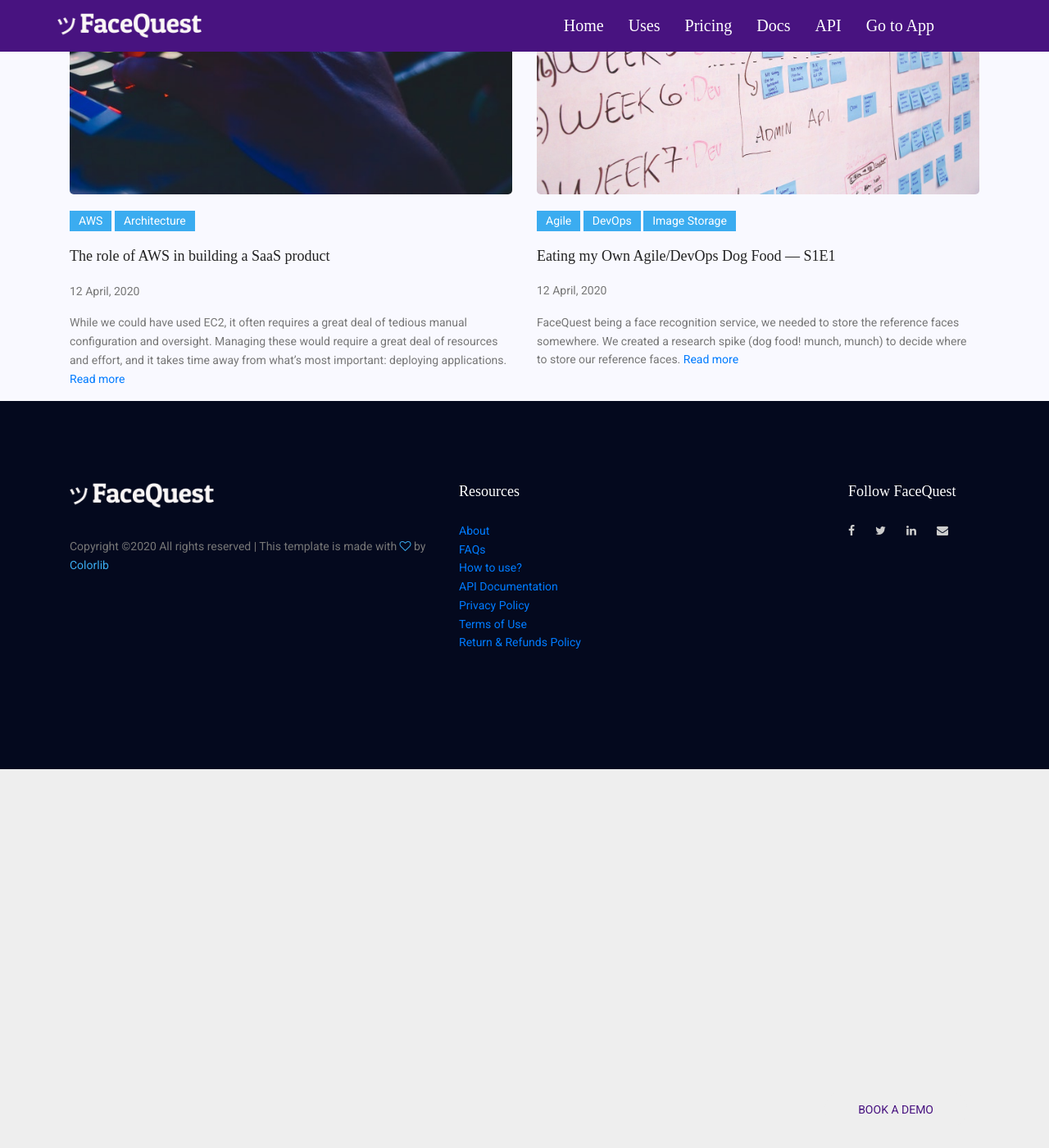
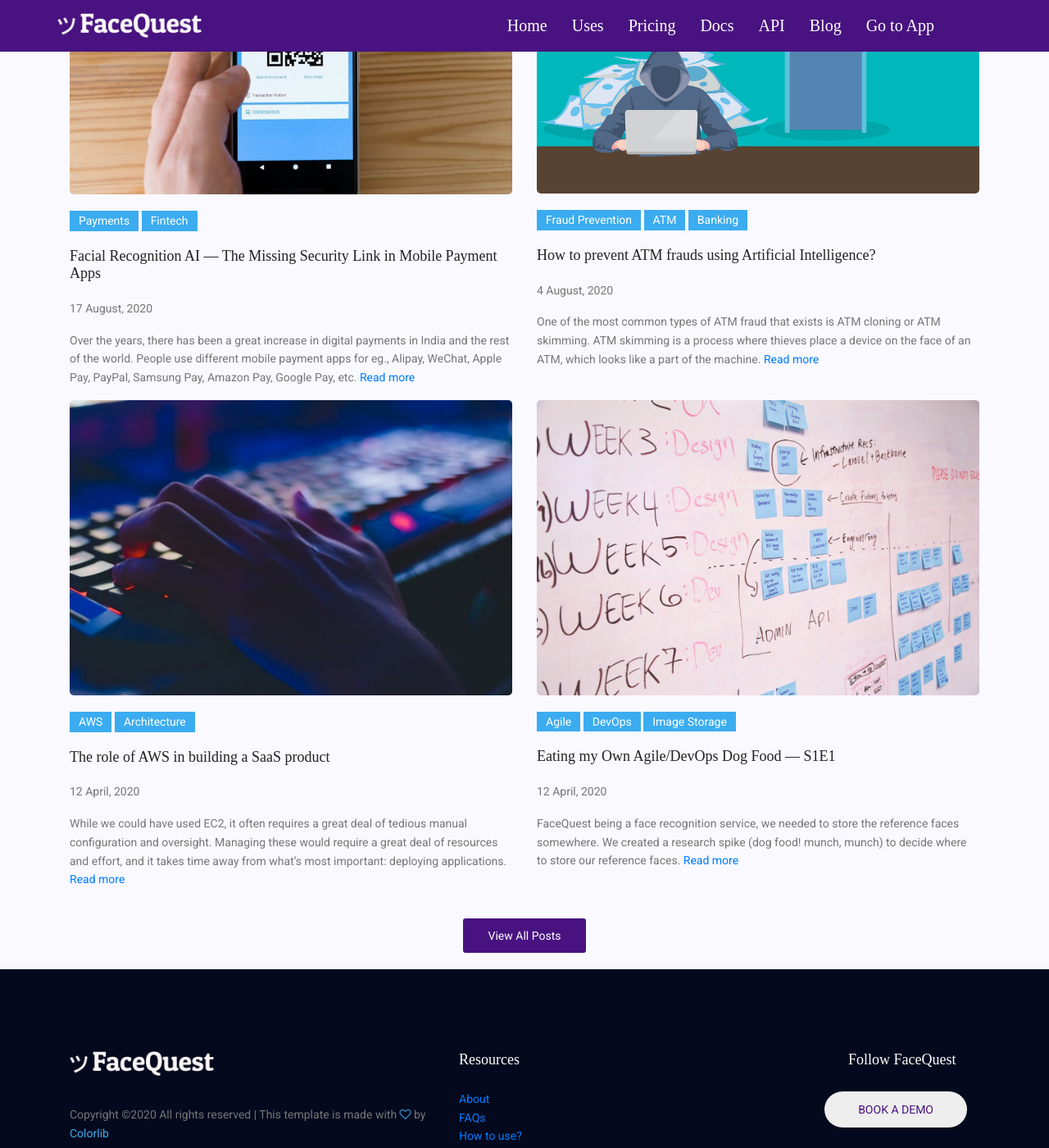
Before and after one commit to ampyard/facequest, a Jekyll site: the page built from index.html, in a window 1280 px wide and 1400 px high, scrolled down 4513 px. Shown: the whole window at 82% size. Built offline with Jekyll 4.4.1, drawn with Linux system fonts in a browser that asks for light colours; nearby versions of some CDN libraries; some web fonts are replaced; comment, search, counter and statistics services are not loaded; before the commit the page ends 5451 px from its top, so only the background shows below that.

Commit message:
new blogs

```diff
--- a/_data/blogs.json
+++ b/_data/blogs.json
@@ -1,10 +1,26 @@
 [{
+    "title": "Facial Recognition AI — The Missing Security Link in Mobile Payment Apps",
+    "image": "/img/blogs/payments_blog.jpg",
+    "date": "17 August, 2020",
+    "url": "https://medium.com/facequest/facequest-facial-recognition-ai-for-mobile-payment-apps-f11549dd97ff",
+    "excerpt": "Over the years, there has been a great increase in digital payments in India and the rest of the world. People use different mobile payment apps for eg., Alipay, WeChat, Apple Pay, PayPal, Samsung Pay, Amazon Pay, Google Pay, etc.",
+    "tags": ["Payments", "Fintech"]
+  },
+  {
+    "title": "How to prevent ATM frauds using Artificial Intelligence?",
+    "image": "/img/blogs/atm_frauds.png",
+    "date": "4 August, 2020",
+    "url": "https://medium.com/facequest/how-to-prevent-atm-frauds-using-artificial-intelligence-92e9ace599a4",
+    "excerpt": "One of the most common types of ATM fraud that exists is ATM cloning or ATM skimming. ATM skimming is a process where thieves place a device on the face of an ATM, which looks like a part of the machine.",
+    "tags": ["Fraud Prevention", "ATM", "Banking"]
+  },
+  {
     "title": "The role of AWS in building a SaaS product",
     "image": "/img/blogs/architecture.jpg",
     "date": "12 April, 2020",
     "url": "https://medium.com/@notify.kamalraj/the-role-of-aws-in-building-a-saas-product-62ec078e4920",
     "excerpt": "While we could have used EC2, it often requires a great deal of tedious manual configuration and oversight. Managing these would require a great deal of resources and effort, and it takes time away from what’s most important: deploying applications.",
-    "tags":["AWS","Architecture"]
+    "tags": ["AWS", "Architecture"]
   },
   {
     "title": "Eating my Own Agile/DevOps Dog Food — S1E1",
@@ -12,6 +28,6 @@
     "date": "12 April, 2020",
     "url": "https://medium.com/@VivekGanesan/eating-my-own-agile-devops-dog-food-s1e1-b1b307b936ce",
     "excerpt": "FaceQuest being a face recognition service, we needed to store the reference faces somewhere. We created a research spike (dog food! munch, munch) to decide where to store our reference faces.",
-      "tags":["Agile","DevOps","Image Storage"]
+    "tags": ["Agile", "DevOps", "Image Storage"]
   }
 ]
--- a/_includes/blog_area.html
+++ b/_includes/blog_area.html
@@ -30,5 +30,11 @@
       {% endfor %}
     </div>
   </div>
+
+  <div class="mt-20 pb-20 text-center">
+    <a class="genric-btn primary radius" href="https://medium.com/facequest" target="_blank">View All Posts</a>
+  </div>
 </section>
+
+
 <!-- End latest-blog Area -->
--- a/_includes/header.html
+++ b/_includes/header.html
@@ -11,6 +11,7 @@
           <li><a href="#pricing">Pricing</a></li>
           <li><a href="user-guide">Docs</a></li>
           <li><a href="api-docs">API</a></li>
+          <li><a href="https://medium.com/facequest" target="_blank">Blog</a></li>
           <li><a href="https://app.facequest.io" target="_blank">Go to App</a></li>
         </ul>
       </nav><!-- #nav-menu-container -->
--- a/_includes/page_header.html
+++ b/_includes/page_header.html
@@ -11,6 +11,7 @@
           <li><a href="/#pricing">Pricing</a></li>
           <li><a href="user-guide">Docs</a></li>
           <li><a href="api-docs">API</a></li>
+          <li><a href="https://medium.com/facequest" target="_blank">Blog</a></li>
           <li><a href="https://app.facequest.io" target="_blank">Go to App</a></li>
         </ul>
       </nav><!-- #nav-menu-container -->
```
Also changed, not shown: img/blogs/atm_frauds.png (added), img/blogs/payments_blog.jpg (added). Lines whose indentation alone changed are shown as unchanged.
